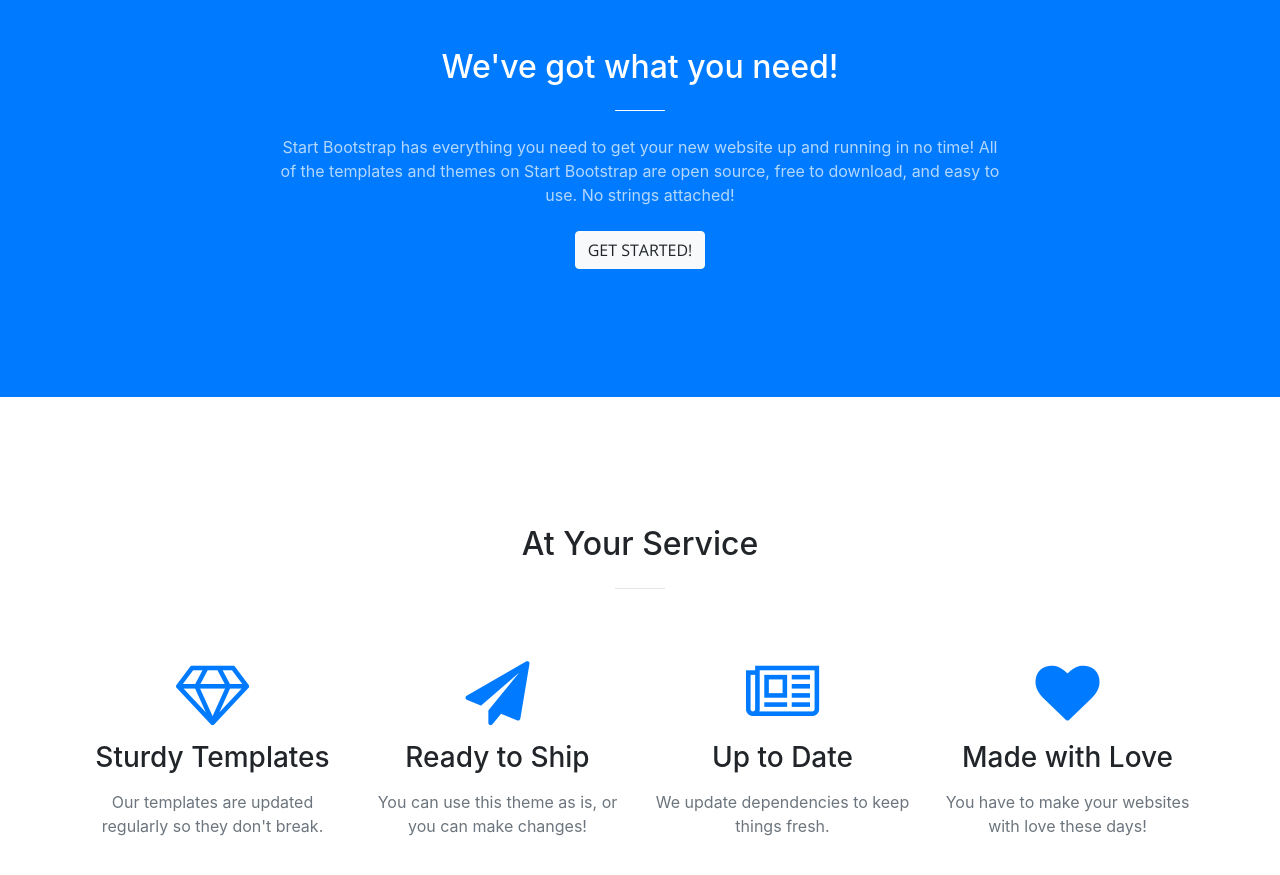
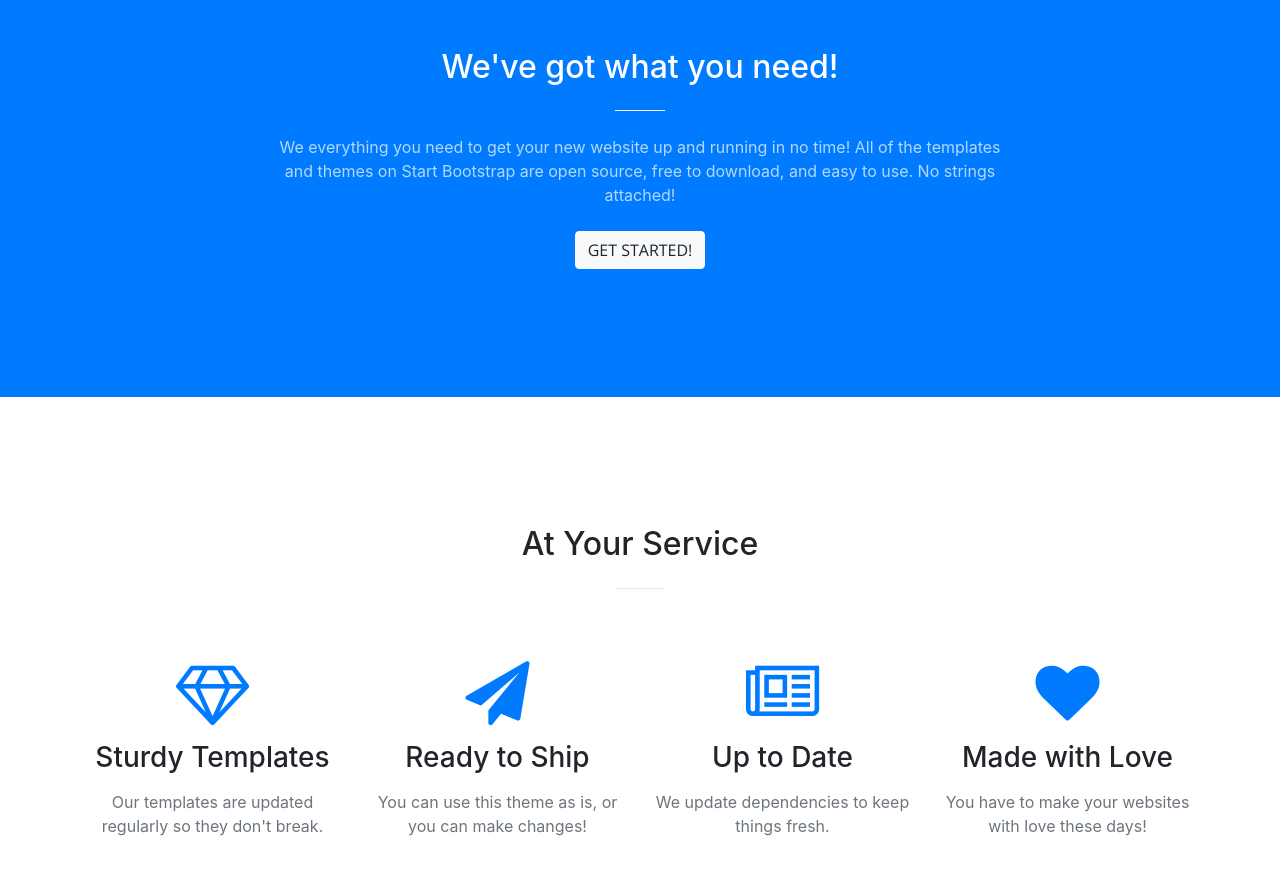
Before and after one commit to dangaparker/portfolio, a website with bundled scripts: page index.html in a window 1280 px wide. Shown: the part 880-1755 px from the top of the page. Built offline with nearby package versions, Linux system fonts and the light colour scheme.

Commit message:
Update index.html

```diff
--- a/index.html
+++ b/index.html
@@ -77,7 +77,7 @@
           <div class="col-lg-8 mx-auto text-center">
             <h2 class="section-heading text-white">We've got what you need!</h2>
             <hr class="light my-4">
-            <p class="text-faded mb-4">Start Bootstrap has everything you need to get your new website up and running in no time! All of the templates and themes on Start Bootstrap are open source, free to download, and easy to use. No strings attached!</p>
+            <p class="text-faded mb-4">We everything you need to get your new website up and running in no time! All of the templates and themes on Start Bootstrap are open source, free to download, and easy to use. No strings attached!</p>
             <a class="btn btn-light btn-xl js-scroll-trigger" href="#services">Get Started!</a>
           </div>
         </div>
```
